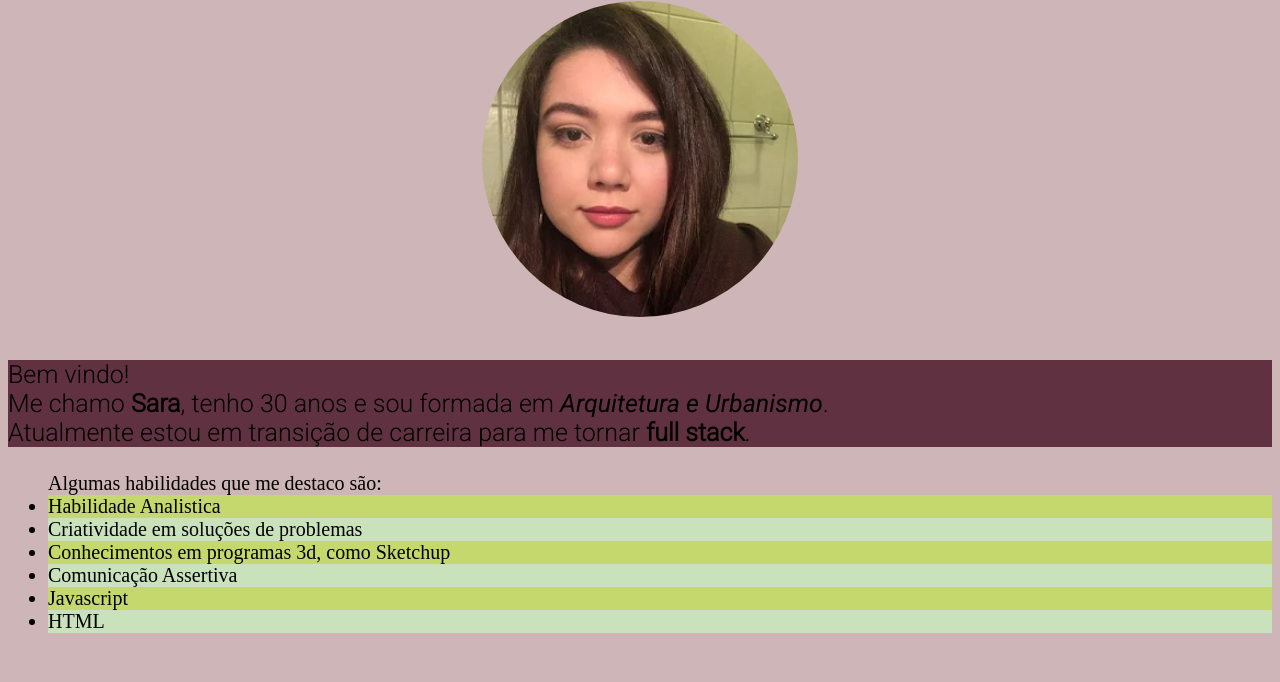
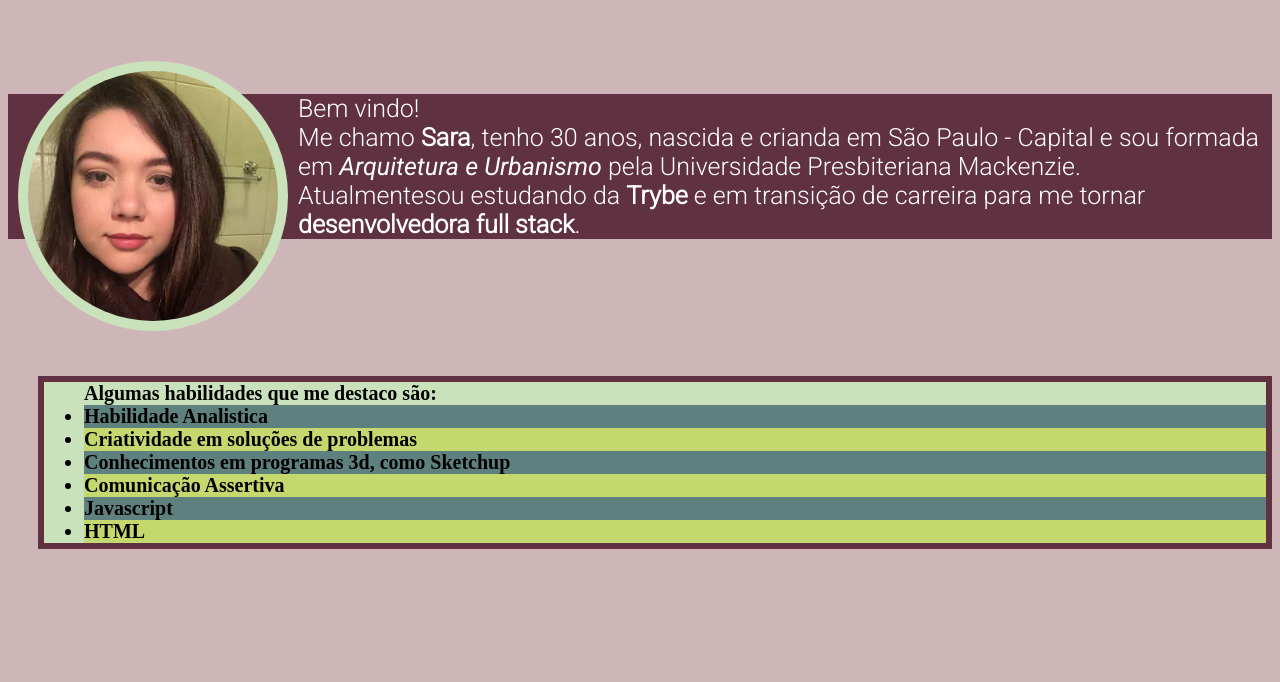
Before and after one commit to sarapds15/sarapds15.github.io, a plain HTML site: page index.html in a window 1280 px wide. Shown: the part 118-800 px from the top of the page. Drawn offline with Linux system fonts and the light colour scheme.

Commit message:
alteração no style.css e index.html

```diff
--- a/index.html
+++ b/index.html
@@ -14,16 +14,24 @@
     <link rel="stylesheet" href="style.css">
 </head>
 <body>
-    <h1><strong>Sara Pereira dos Santos</strong></h1><br>
-    <img src="Sara.webp" alt="Selfie mulher branca cabelos castanhos" width="100px" class="center"><br>
-    <p>Bem vindo!<br>Me chamo <strong>Sara</strong>, tenho 30 anos e sou formada em <em>Arquitetura e Urbanismo</em>.<br> Atualmente estou em transição de carreira para me tornar <strong>full stack</strong>.</p>
-    <p><ul>Algumas habilidades que me destaco são:
-        <li class="juneBud">Habilidade Analistica</li>
-        <li class="teaGreen">Criatividade em soluções de problemas</li>
-        <li class="juneBud">Conhecimentos em programas 3d, como Sketchup</li>
-        <li class="teaGreen">Comunicação Assertiva</li>
-        <li class="juneBud">Javascript</li>
-        <li class="teaGreen">HTML</li>
-    </ul></p>
+    <div>
+        <h1><strong>Sara Pereira dos Santos</strong></h1>
+        <br>
+        <div class="img-container">
+            <img src="Sara.webp" alt="Selfie mulher branca cabelos castanhos" width="250px" id="minhaFoto">
+            <br>
+            <p>Bem vindo!<br>Me chamo <strong>Sara</strong>, tenho 30 anos, nascida e crianda em São Paulo - Capital e sou formada em <em>Arquitetura e Urbanismo</em> pela Universidade Presbiteriana Mackenzie.<br> Atualmentesou estudando da <strong> Trybe</strong> e em transição de carreira para me tornar <strong> desenvolvedora full stack</strong>.</p>
+        </div>
+    </div>
+    <p>
+        <ul>Algumas habilidades que me destaco são:
+            <li>Habilidade Analistica</li>
+            <li>Criatividade em soluções de problemas</li>
+            <li>Conhecimentos em programas 3d, como Sketchup</li>
+            <li>Comunicação Assertiva</li>
+            <li>Javascript</li>
+            <li>HTML</li>
+        </ul>
+    </p>
 </body>
 </html>
--- a/style.css
+++ b/style.css
@@ -1,35 +1,56 @@
 h1{
     font-family: "Roboto", sans-serif;
     color: rgb(94, 128, 127);
-    font-size: 40px;
+    font-size: 60px;
     text-align: center;
 }
+
 p{
     font-family: "Roboto", sans-serif;
     background-color: rgb(96, 49, 64);
     font-size: 25px;
+    color: white;
 }
+
 body{
     background-color: rgb(206, 181, 183);
+
 }
+
 ul{
     font-size: 20px;
-}
-.steelTeal{
-    background-color: rgb(94, 128, 127);
-}
-.juneBud{
-    background-color: rgb(197, 216, 109);
-}
-.teaGreen{
+    margin-left: 30px;
+    font-weight: 700;
+    border: 6px solid rgb(96, 49, 64);
     background-color: rgb(202, 226, 188);
 }
+
 img {
     border-radius: 50%;
+    padding: 10px;
+    background-color: rgb(202, 226, 188);
 }
+
 .center {
     display: block;
     margin-left: auto;
     margin-right: auto;
     width: 25%;
 }
+
+#minhaFoto {
+    float: left;
+    margin: 10px;
+}
+
+.img-container {
+    height: 300px;
+}
+
+ul li:nth-of-type(even) {
+    background-color: rgb(197, 216, 109);
+}
+
+ul li:nth-of-type(odd) {
+    background-color: rgb(94, 128, 127);
+}
```
